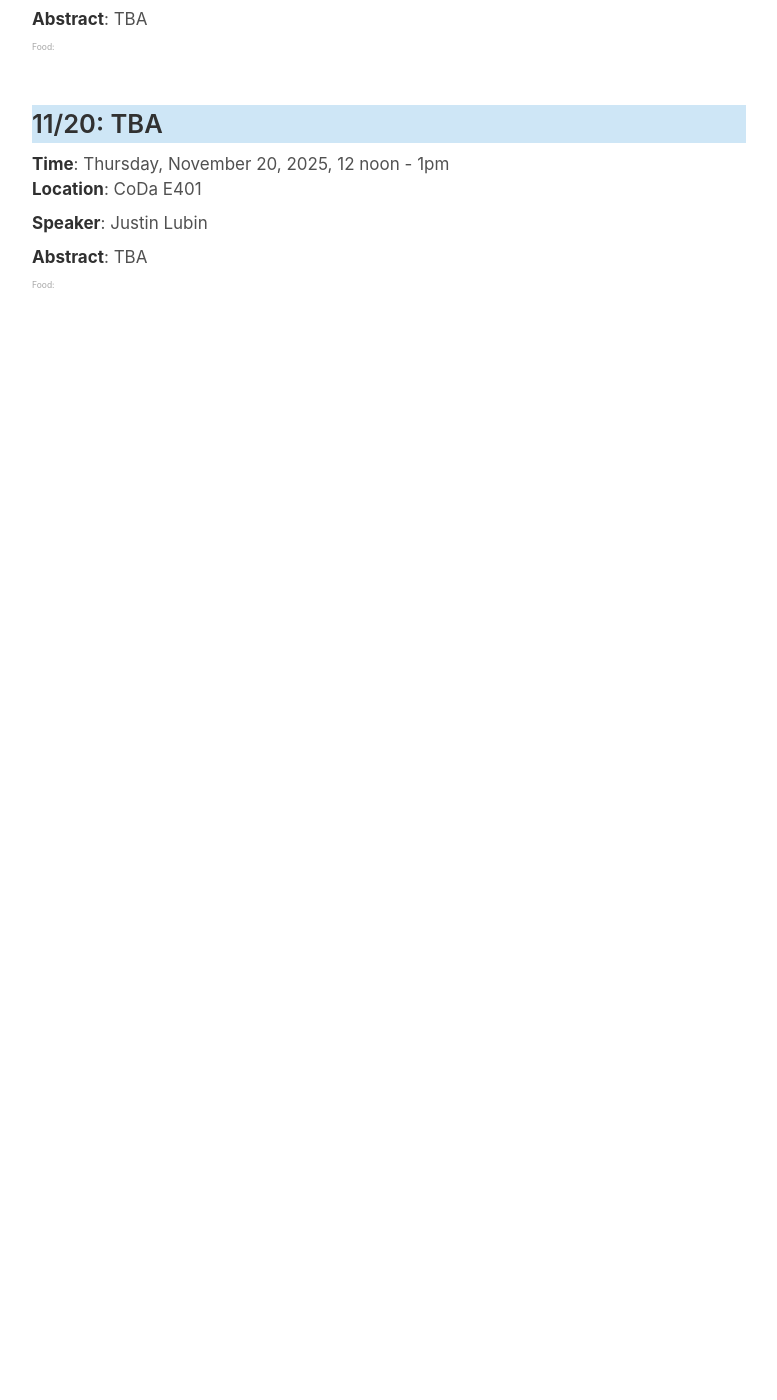
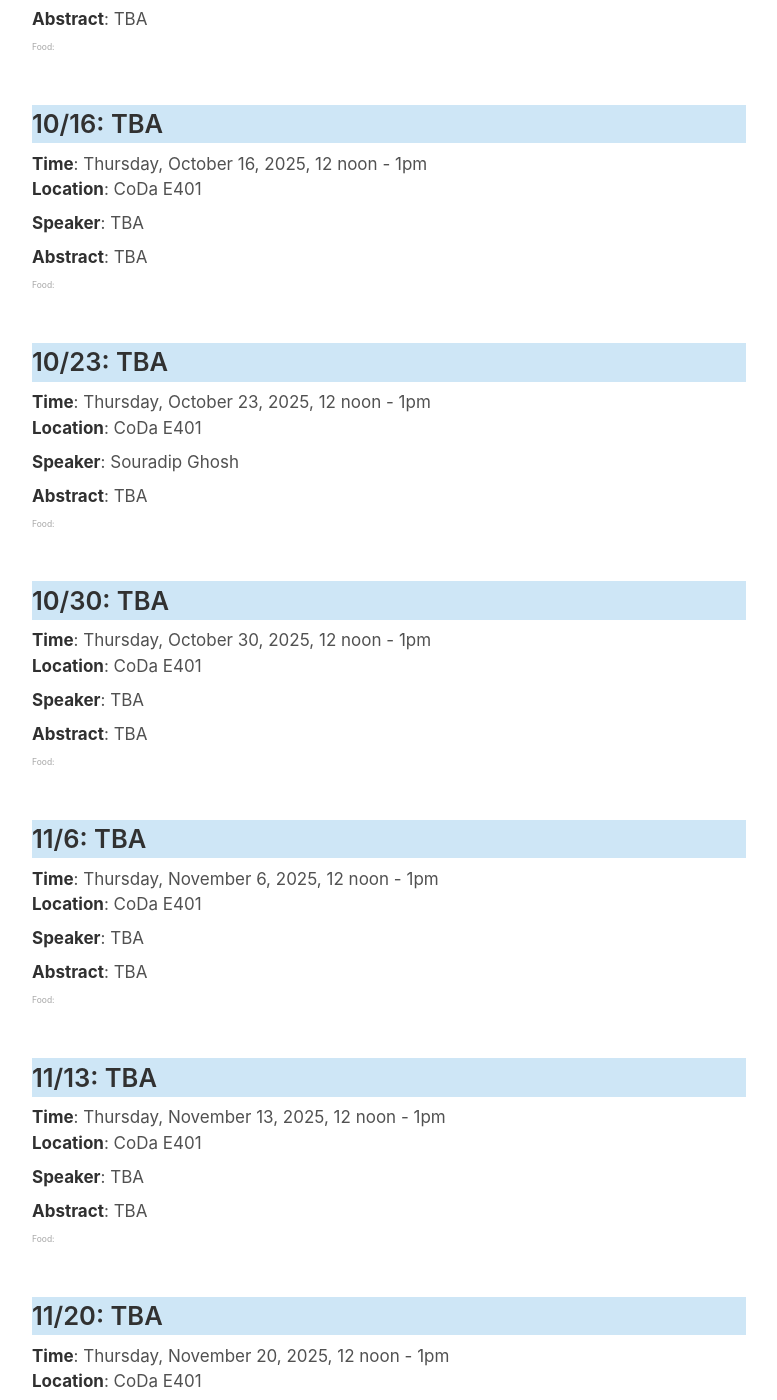
Before and after one commit to software-research-lunch/software-research-lunch.github.io, a Jekyll site: the page built from index.html, in a window 1280 px wide and 1400 px high, scrolled down 1940 px. Shown: the whole window, without its empty margins (251-1028 px from the left). Built offline with Jekyll 4.4.1, drawn with Linux system fonts in a browser that asks for light colours; before the commit the page ends 2334 px from its top, so only the background shows below that; some of the changed text lies outside the part shown.

Commit message:
update open slots

```diff
--- a/_data/schedule.yml
+++ b/_data/schedule.yml
@@ -81,15 +81,55 @@ to 7878.03× and 439.38× respectively. For larger benchmarks
       title: ""
       speaker: "Matthew Sotoudeh"
       bio: ""
+    - date: "2025-10-09"
+      abstract: "TBA"
+      title: "TBA"
+      speaker: "TBA"
+      bio: "TBA"
+    - date: "2025-10-16"
+      abstract: "TBA"
+      title: "TBA"
+      speaker: "TBA"
+      bio: "TBA"
     - date: "2025-10-23"
       abstract: "TBA"
       title: "TBA"
       speaker: "Souradip Ghosh"
       bio: "TBA"
+    - date: "2025-10-30"
+      abstract: "TBA"
+      title: "TBA"
+      speaker: "TBA"
+      bio: "TBA"
+    - date: "2025-11-6"
+      abstract: "TBA"
+      title: "TBA"
+      speaker: "TBA"
+      bio: "TBA"
+    - date: "2025-11-13"
+      abstract: "TBA"
+      title: "TBA"
+      speaker: "TBA"
+      bio: "TBA"
     - date: "2025-11-20"
       abstract: "TBA"
       title: "TBA"
       speaker: "Justin Lubin"
+      bio: "TBA"
+    - date: "2025-11-27"
+      abstract: "TBA"
+      title: "TBA"
+      speaker: "TBA"
+      bio: "TBA"
+    - date: "2025-12-4"
+      abstract: "TBA"
+      title: "TBA"
+      speaker: "TBA"
+      bio: "TBA"
+    - date: "2025-12-11"
+      abstract: "TBA"
+      title: "TBA"
+      speaker: "TBA"
       bio: "TBA"
 
 y25_spring:
```
